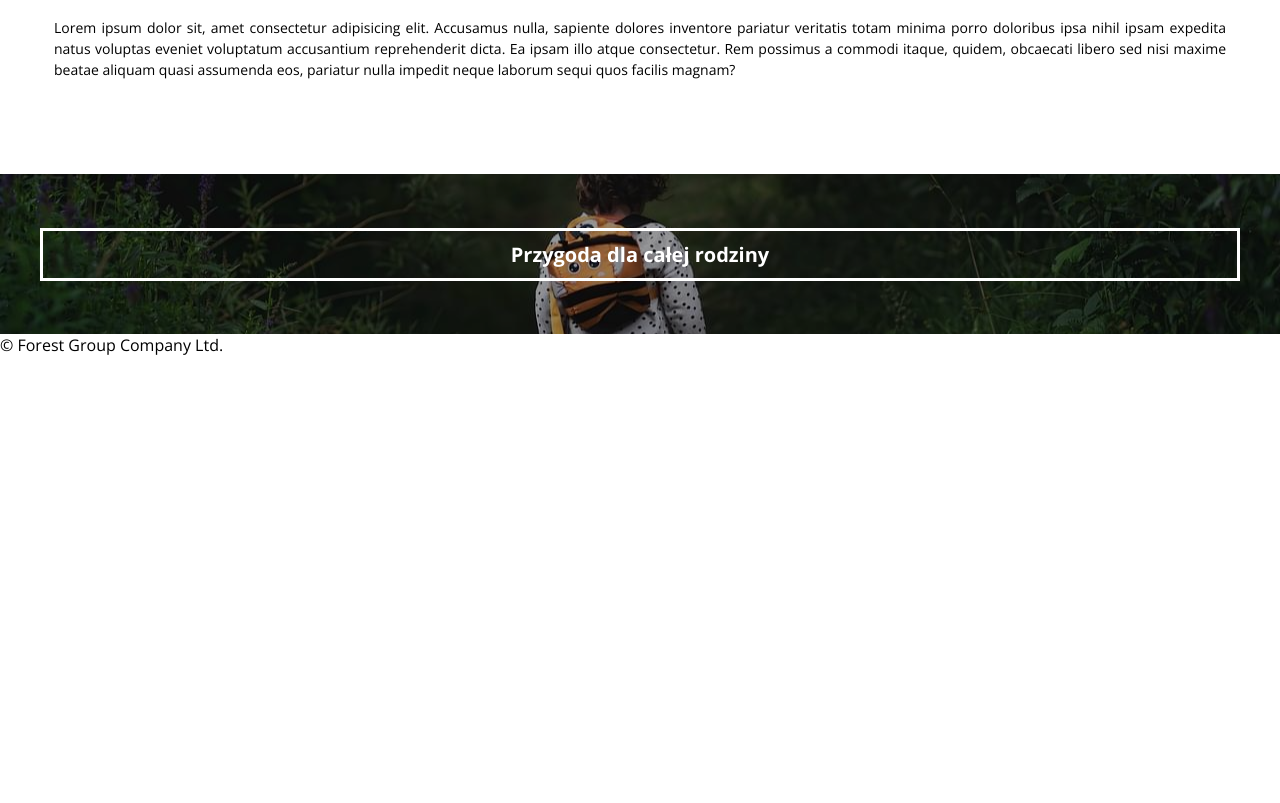
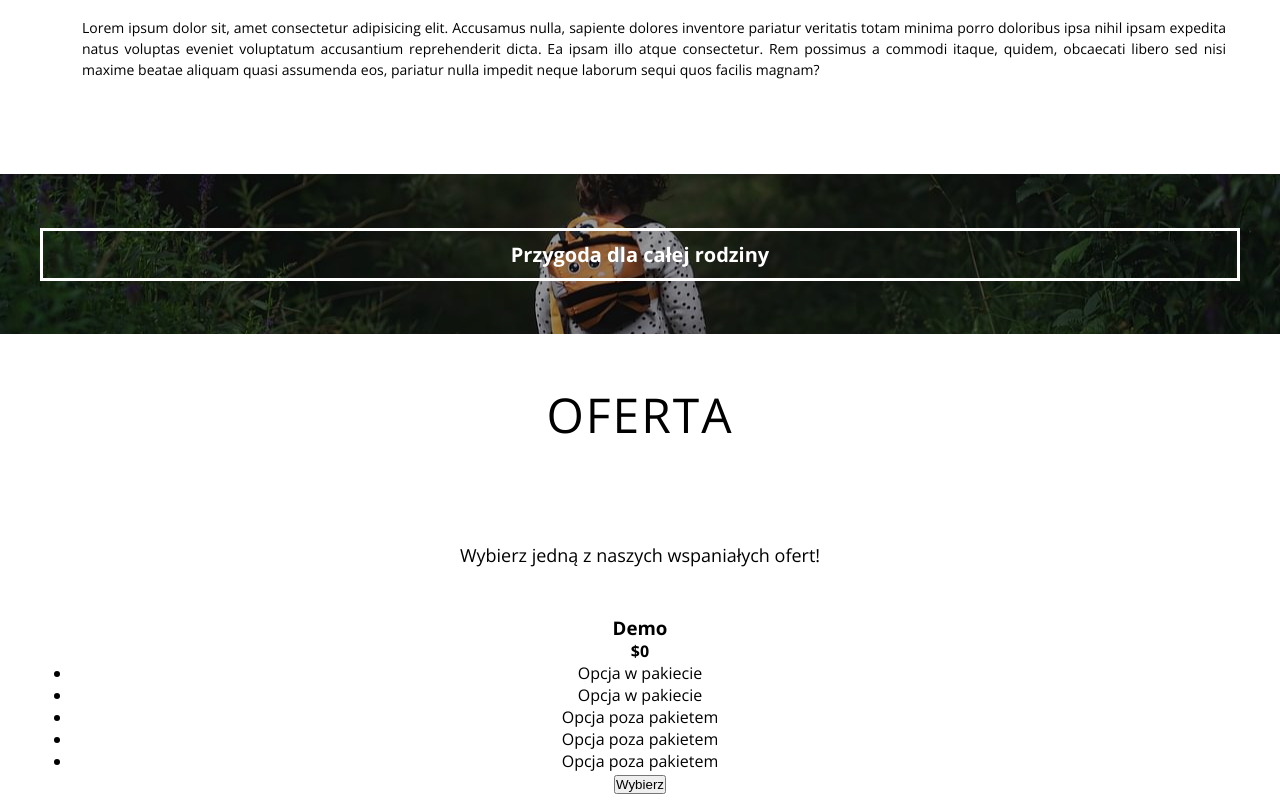
Before and after one commit to Zielsone/Forest, a website: page index.html in a window 1280 px wide. Shown: the part 1597-2400 px from the top of the page. Drawn offline with nearby package versions, Linux system fonts and the light colour scheme.

Commit message:
Adding a offers section

```diff
--- a/index.html
+++ b/index.html
@@ -36,7 +36,7 @@
 
 
     <main class="main">
-      <section class="about section-padding section">
+      <section class="about section-padding section" id="about">
         <div class="wrapper">
           <h2 class="section-heading">o nas</h2>
           <div class="about__box">
@@ -67,6 +67,58 @@
           <h2 class="banner__heading">Przygoda dla całej rodziny</h2>
         </div>
       </section>
+      <section class="offers section-padding section" id="offers">
+        <div class="wrapper">
+          <h2 class="section-heading">oferta</h2>
+          <p class="offers__text">Wybierz jedną z naszych wspaniałych ofert!</p>
+          <div class="offers__cards">
+            <div class="offers__card">
+              <h3 class="offers__card--title">Demo</h3>
+              <h4 class="offers__card--price">$0</h4>
+              <ul class="offers__Card--options">
+                <li class="offers__card--option">Opcja w pakiecie</li>
+                <li class="offers__card--option">Opcja w pakiecie</li>
+                <li class="offers__card--option off">Opcja poza pakietem</li>
+                <li class="offers__card--option off">Opcja poza pakietem</li>
+                <li class="offers__card--option off">Opcja poza pakietem</li>
+              </ul>
+              <button class="offers__card--button" aria-label="choose">
+                Wybierz
+              </button>
+            </div>
+
+            <div class="offers__card">
+              <h3 class="offers__card--title">Standard</h3>
+              <h4 class="offers__card--price">$99</h4>
+              <ul class="offers__Card--options">
+                <li class="offers__card--option">Opcja w pakiecie</li>
+                <li class="offers__card--option">Opcja w pakiecie</li>
+                <li class="offers__card--option">Opcja w pakiecie</li>
+                <li class="offers__card--option off">Opcja poza pakietem</li>
+                <li class="offers__card--option off">Opcja poza pakietem</li>
+              </ul>
+              <button class="offers__card--button" aria-label="choose">
+                Wybierz
+              </button>
+            </div>
+
+            <div class="offers__card">
+              <h3 class="offers__card--title">Premium</h3>
+              <h4 class="offers__card--price">$299</h4>
+              <ul class="offers__Card--options">
+                <li class="offers__card--option">Opcja w pakiecie</li>
+                <li class="offers__card--option">Opcja w pakiecie</li>
+                <li class="offers__card--option">Opcja w pakiecie</li>
+                <li class="offers__card--option">Opcja w pakiecie</li>
+                <li class="offers__card--option">Opcja w pakiecie</li>
+              </ul>
+              <button class="offers__card--button" aria-label="choose">
+                Wybierz
+              </button>
+            </div>
+          </div>
+        </div>
+      </section>
     </main>
 
     <footer class="footer">
--- a/src/sass/main.scss
+++ b/src/sass/main.scss
@@ -142,6 +142,7 @@ body {
 
   &__text {
     padding: 1em;
+    margin-left: 2em;
     font-size: 1.4rem;
     text-align: justify;
     line-height: 1.5em;
@@ -177,6 +178,22 @@ body {
   font-size: 2rem;
 }
 
+//--------------------- OFFERS ------------------------
+.offers {
+  &__text {
+    text-align: center;
+    font-size: 1.8rem;
+  }
+  &__card {
+    position: relative;
+    margin: 1em 0;
+    height: 450px;
+    color: $sec-color;
+    text-align: center;
+    padding: 2em;
+  }
+}
+
 //---------------------FOOTER------------------------
 
 .footer {
```
Also changed, not shown: dist/css/main.min.css, 1 other file.
